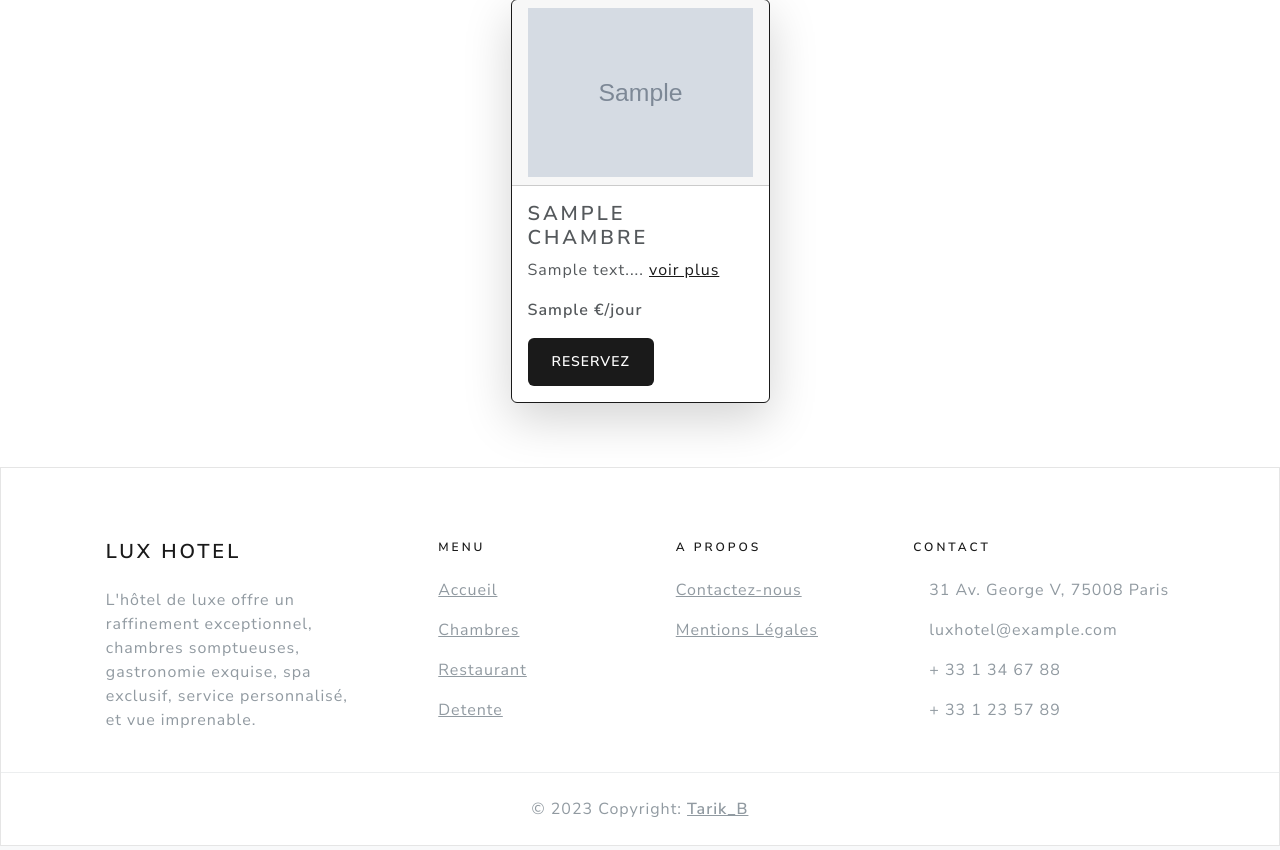
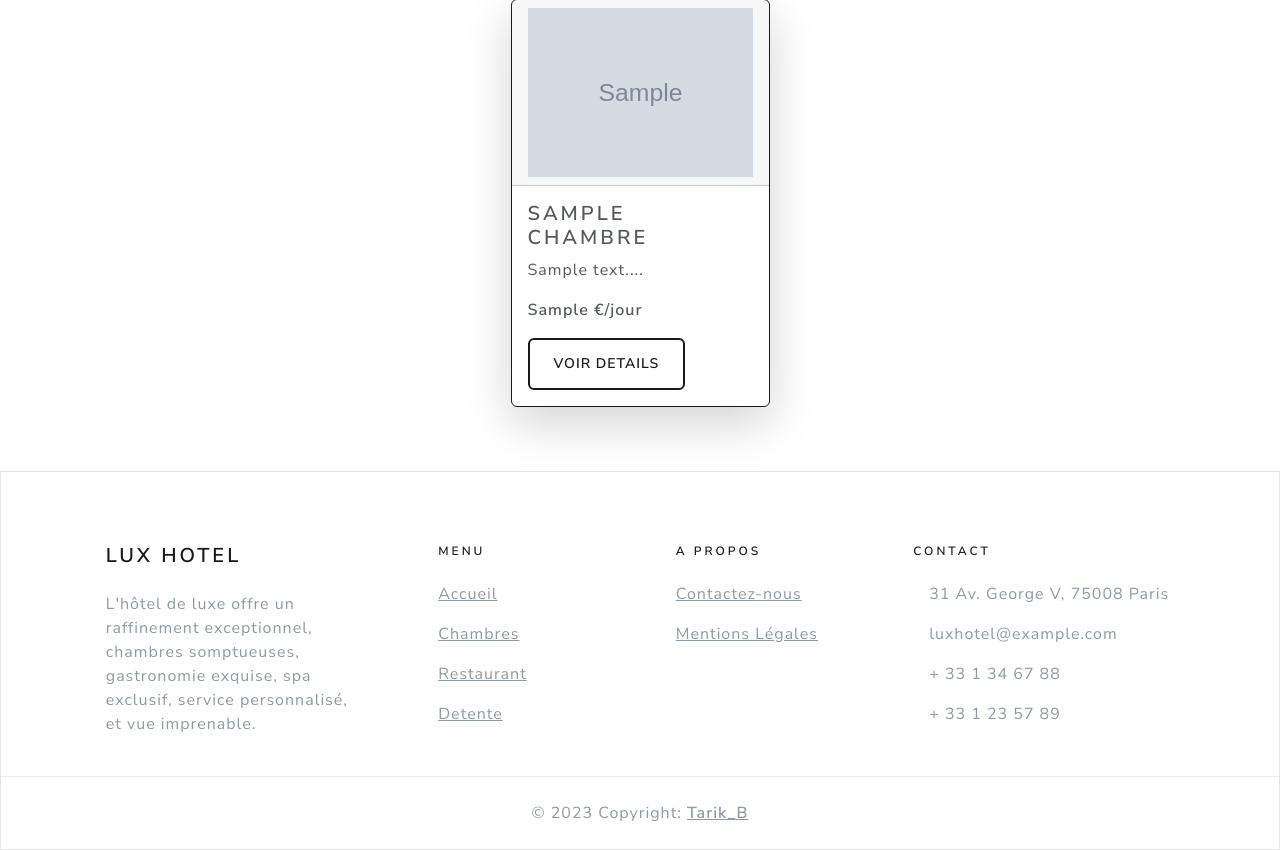
Before and after one commit to Benaamimi/hotel-symfony, a PHP site: template templates/pages/chambres.html.twig in a window 1280 px wide. Shown: the part 143-993 px from the top of the page. Run offline with PHP 8.4, Linux system fonts and the light colour scheme; the template is opened without the code that fills it: most values are stand-ins (such as "Sample title", 1, 10 or a date in 2020); grey boxes marked "Sample" are stand-in pictures; some libraries are stand-ins or nearby versions.

Commit message:
mise en page a jour

```diff
--- a/templates/pages/chambres.html.twig
+++ b/templates/pages/chambres.html.twig
@@ -41,11 +41,11 @@
 							<div class="card-body">
 								<h4 class="card-title">{{chambre.titre}}</h4>
 								<p class="card-text">{{ chambre.descriptionLongue|slice(0, 100) }}...
-									<a class="" href="{{path('chambre_details', {id: chambre.id})}}">voir plus</a>
+									{# <a class="" href="{{path('chambre_details', {id: chambre.id})}}">voir plus</a> #}
 								</p>
 								<p class="card-text fw-bold">{{ chambre.prixJournalier }}
 									€/jour</p>
-								<a href="{{path('chambre_details', {id: chambre.id})}}" class="btn btn-primary">Reservez</a>
+								<a href="{{path('chambre_details', {id: chambre.id})}}" class="btn btn-outline-primary">Voir details</a>
 								{# <a href="{{path('app_commande')}}" class="btn btn-primary">Reservez</a> #}
 								{# <a href="{{path('orders_add')}}" class="btn btn-success">commander</a> #}
 							</div>
```
